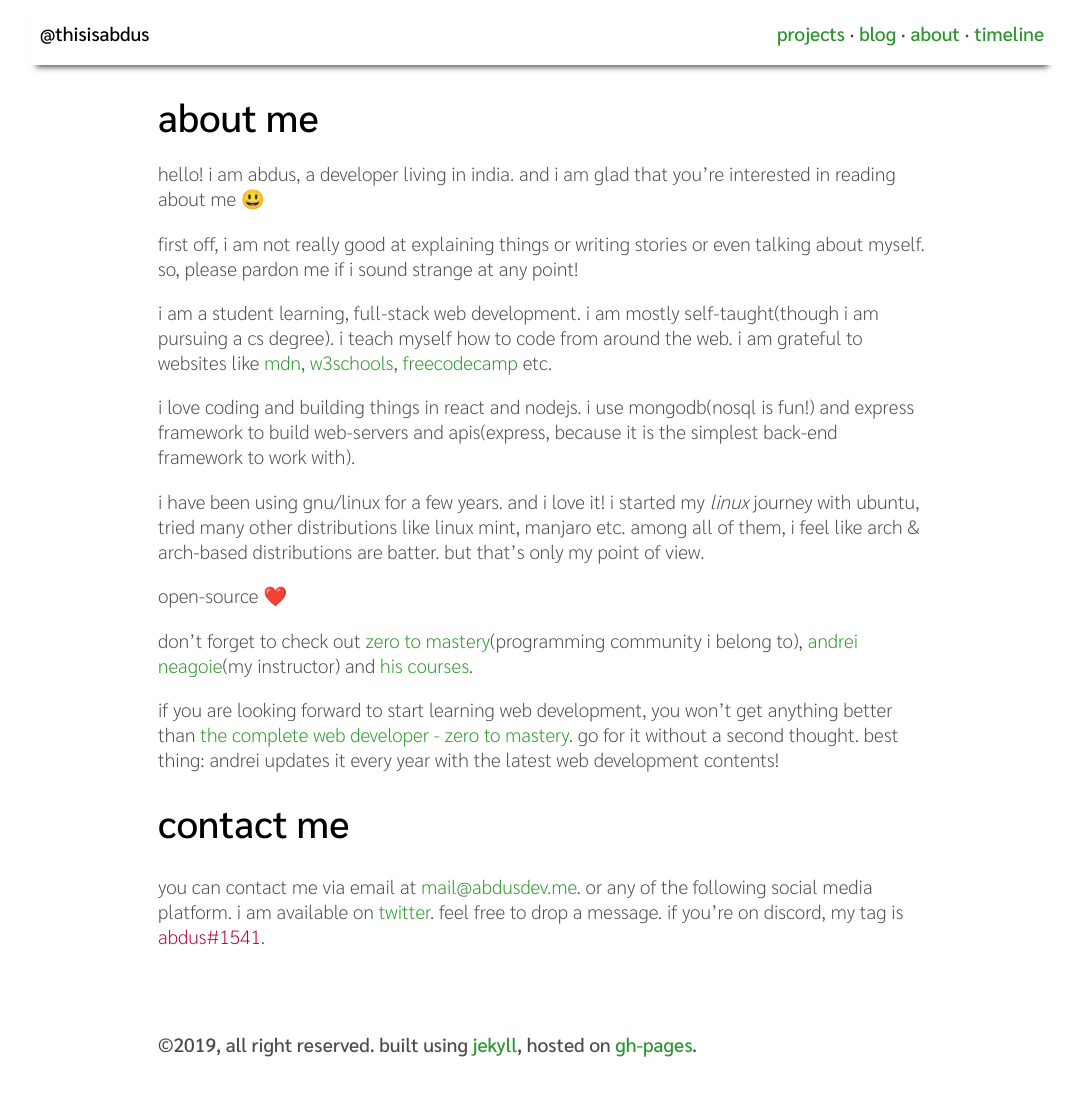
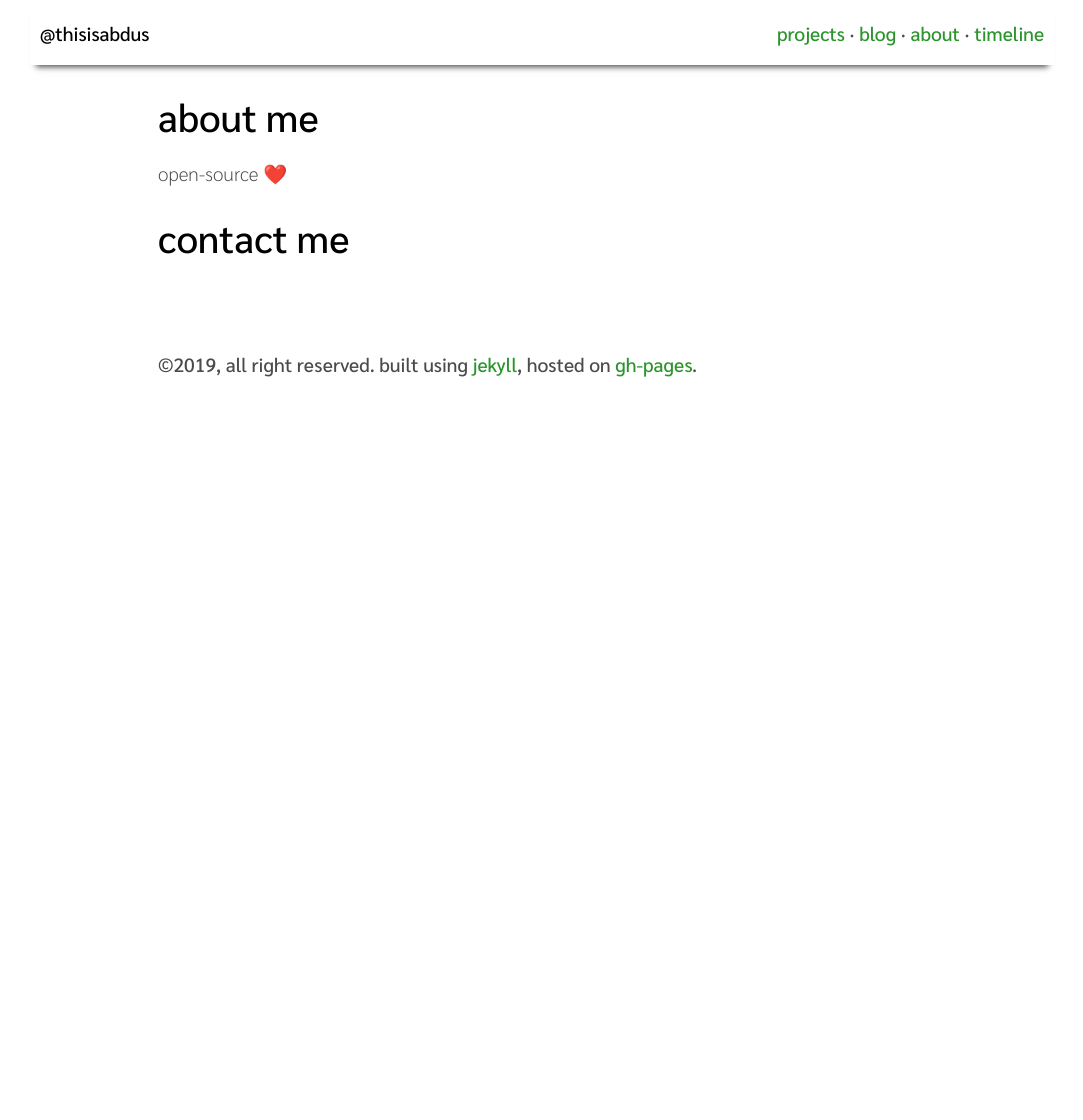
Before and after one commit to EngineITOps/EngineITOps.github.io, a Jekyll site: the page built from pages/about.md, in a window 1280 px wide. Shown: the whole page, without its empty margins (98-1181 px from the left). Built offline with Jekyll 4.4.1, drawn with Linux system fonts in a browser that asks for light colours; after the commit the page ends 900 px from its top, so only the background shows below that.

Commit message:
Update about.md

```diff
--- a/pages/about.md
+++ b/pages/about.md
@@ -2,25 +2,12 @@
     layout: page
     title: About Me
     permalink: /about/
-    excerpt: About Abdus - A web developer based in India ... loves coding and building things in React and NodeJS ... @thisisAbdus
+    excerpt: Trending ... @ENGINEITOPS
 ---
 
-Hello! I am Abdus, a developer living in India. And I am glad that you're interested in reading about me 😃
-
-First off, I am not really good at explaining things or writing stories or even talking about myself. So, please pardon me if I sound strange at any point!
-
-I am a student learning, full-stack web development. I am mostly self-taught(though I am pursuing a CS degree). I teach myself how to code from around the web. I am grateful to websites like [MDN](https://developer.mozilla.org/en-US/), [W3Schools](https://w3schools.org), [freeCodeCamp](https://freecodecamp.org) etc.
-
-I love coding and building things in React and NodeJS. I use MongoDB(NoSQL is fun!) and Express framework to build web-servers and APIs(Express, because it is the simplest back-end framework to work with).
-
-I have been using GNU/Linux for a few years. And I love it! I started my _Linux_ journey with Ubuntu, tried many other distributions like Linux Mint, Manjaro etc. Among all of them, I feel like Arch & Arch-based distributions are batter. But that's only my point of view.
 
 Open-Source ❤️ <!-- <i class="fas fa-heart" style="color: #ff0055"></i> -->
 
-Don't forget to check out [Zero to Mastery](https://zerotomastery.io)(programming community I belong to), [Andrei Neagoie](https://twitter.com/AndreiNeagoie)(my instructor) and [his courses](https://www.udemy.com/user/andrei-neagoie/).
 
-If you are looking forward to start learning web development, you won't get anything better than [The Complete Web Developer - Zero to Mastery](https://www.udemy.com/the-complete-web-developer-zero-to-mastery/). Go for it without a second thought. Best thing: Andrei updates it every year with the latest web development contents!
 
 # Contact Me
-
-You can contact me via email at [mail@abdusdev.me](mailto:mail@abdusdev.me). Or any of the following social media platform. I am available on [Twitter](https://twitter.com/thisisabdus). Feel free to drop a message. If you're on discord, my tag is `Abdus#1541`.
```
